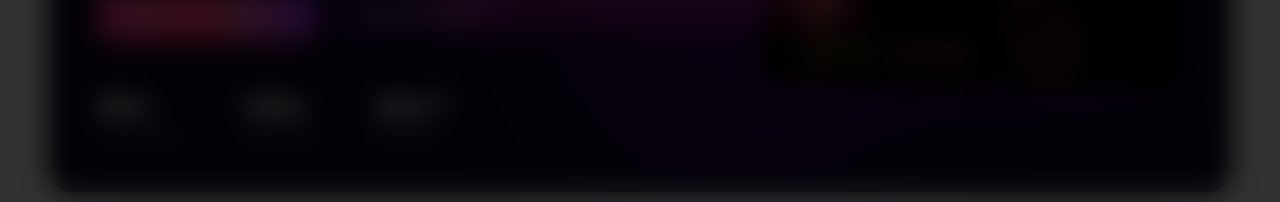
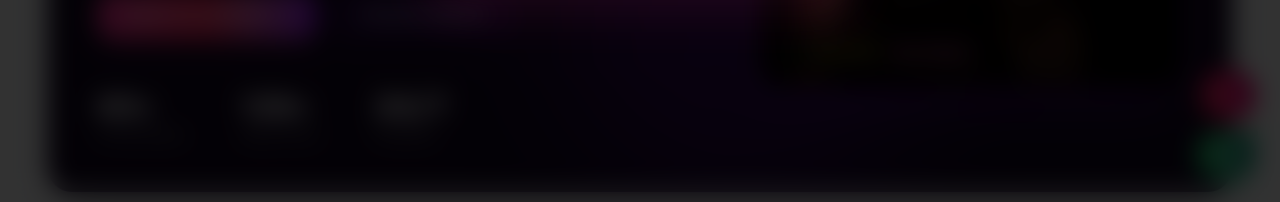
Before and after one commit to homelander62056-design/New-website-riya, a Next.js app: page / in a window 1280 px wide. Shown: the part 598-800 px from the top of the page. Built offline with nearby package versions, Linux system fonts and the light colour scheme; no server answers.

Commit message:
Add Floating WhatsApp and Call buttons for high user engagement and instant inquiries

```diff
--- /dev/null
+++ b/app/components/FloatingContactButtons.tsx
@@ -0,0 +1,72 @@
+"use client";
+
+import React, { useEffect, useState } from "react";
+import { trackWhatsAppClick } from "../utils/trackWhatsapp";
+
+export default function FloatingContactButtons() {
+  const [mounted, setMounted] = useState(false);
+  const phoneNumber = "919905752614";
+  const formattedPhone = "+919905752614";
+  const whatsappUrl = `https://wa.me/${phoneNumber}?text=${encodeURIComponent(
+    "Hi Riya Escort Service, I am interested in booking a VIP model in Hyderabad via riyaescortservices.com"
+  )}`;
+
+  useEffect(() => {
+    setMounted(true);
+  }, []);
+
+  if (!mounted) return null;
+
+  return (
+    <>
+      {/* Floating Action Container for Mobile & Desktop */}
+      <aside
+        aria-label="Floating quick contact buttons"
+        className="fixed bottom-4 right-4 sm:bottom-6 sm:right-6 z-[9990] flex flex-col items-end gap-3"
+      >
+        {/* Quick Call Button */}
+        <a
+          href={`tel:${formattedPhone}`}
+          aria-label="Call Now"
+          className="group relative flex items-center gap-2.5 bg-gradient-to-r from-rose-500 to-pink-600 hover:from-rose-600 hover:to-pink-700 text-white px-4 py-3 sm:px-4.5 sm:py-3.5 rounded-full shadow-lg shadow-rose-500/35 hover:shadow-rose-500/50 hover:scale-105 active:scale-95 transition-all duration-300 backdrop-blur-md cursor-pointer"
+        >
+          <span className="w-5 h-5 flex items-center justify-center">
+            <svg className="w-5 h-5 fill-current" viewBox="0 0 24 24">
+              <path d="M6.62 10.79a15.053 15.053 0 006.59 6.59l2.2-2.2c.27-.27.67-.36 1.02-.24 1.12.37 2.33.57 3.57.57.55 0 1 .45 1 1V20c0 .55-.45 1-1 1-9.39 0-17-7.61-17-17 0-.55.45-1 1-1h3.5c.55 0 1 .45 1 1 0 1.25.2 2.45.57 3.57.11.35.03.74-.25 1.02l-2.2 2.2z" />
+            </svg>
+          </span>
+
+        </a>
+
+        {/* Floating WhatsApp Button with Online Pulse Indicator */}
+        <a
+          href={whatsappUrl}
+          target="_blank"
+          rel="noopener noreferrer"
+          onClick={() =>
+            trackWhatsAppClick({
+              name: "Floating Button",
+              city: "Hyderabad",
+              whatsappNumber: phoneNumber,
+            })
+          }
+          aria-label="Chat on WhatsApp"
+          className="group relative flex items-center gap-2.5 bg-gradient-to-r from-[#25D366] to-[#128C7E] hover:from-[#20bd5a] hover:to-[#0f776a] text-white px-4 py-3 sm:px-5 sm:py-3.5 rounded-full shadow-lg shadow-emerald-500/35 hover:shadow-emerald-500/50 hover:scale-105 active:scale-95 transition-all duration-300 backdrop-blur-md cursor-pointer"
+        >
+          {/* Green Pulse Ring */}
+          <span className="absolute -top-1 -right-1 flex h-3.5 w-3.5">
+            <span className="animate-ping absolute inline-flex h-full w-full rounded-full bg-emerald-400 opacity-75"></span>
+            <span className="relative inline-flex rounded-full h-3.5 w-3.5 bg-emerald-500 border-2 border-white"></span>
+          </span>
+
+          <span className="w-5 h-5 flex items-center justify-center">
+            <svg className="w-5 h-5 fill-current" viewBox="0 0 24 24">
+              <path d="M.057 24l1.687-6.163c-1.041-1.804-1.588-3.849-1.587-5.946.003-6.556 5.338-11.891 11.893-11.891 3.181.001 6.167 1.24 8.413 3.488 2.245 2.248 3.481 5.236 3.48 8.414-.003 6.557-5.338 11.892-11.893 11.892-1.99-.001-3.951-.5-5.688-1.448l-6.305 1.654zm6.597-3.807c1.676.995 3.276 1.591 5.392 1.592 5.448 0 9.886-4.434 9.889-9.885.002-5.462-4.415-9.89-9.881-9.892-5.452 0-9.887 4.434-9.889 9.884-.001 2.225.651 3.891 1.746 5.634l-.999 3.648 3.742-.981zm11.387-5.464c-.074-.124-.272-.198-.57-.347-.297-.149-1.758-.868-2.031-.967-.272-.099-.47-.149-.669.149-.198.297-.768.967-.941 1.165-.173.198-.347.223-.644.074-.297-.149-1.255-.462-2.39-1.475-.883-.788-1.48-1.761-1.653-2.059-.173-.297-.018-.458.13-.606.134-.133.297-.347.446-.521.151-.172.2-.296.3-.495.099-.198.05-.372-.025-.521-.075-.148-.669-1.611-.916-2.206-.242-.579-.487-.501-.669-.51l-.57-.01c-.198 0-.52.074-.792.372s-1.04 1.016-1.04 2.479 1.065 2.876 1.213 3.074c.149.198 2.095 3.2 5.076 4.487.709.306 1.263.489 1.694.626.712.226 1.36.194 1.872.118.571-.085 1.758-.719 2.006-1.413.248-.695.248-1.29.173-1.414z" />
+            </svg>
+          </span>
+
+        </a>
+      </aside>
+    </>
+  );
+}
--- a/app/layout.tsx
+++ b/app/layout.tsx
@@ -4,6 +4,7 @@
 import HeaderPage from "./components/header";
 import FooterPage from "./components/footer";
 import DialogBoxes from "./components/dialogBoxes";
+import FloatingContactButtons from "./components/FloatingContactButtons";
 
 const geistSans = Geist({
   variable: "--font-geist-sans",
@@ -213,6 +214,7 @@
         <HeaderPage />
         <main className="flex-1">{children}</main>
         <FooterPage />
+        <FloatingContactButtons />
       </body>
     </html>
   );
--- /dev/null
+++ b/middleware.ts
@@ -0,0 +1,13 @@
+import { NextResponse } from 'next/server';
+import type { NextRequest } from 'next/server';
+
+export function middleware(request: NextRequest) {
+  return NextResponse.next();
+}
+
+export const config = {
+  matcher: [
+
+    '/((?!_next/static|_next/image|favicon.ico).*)',
+  ],
+};
```
